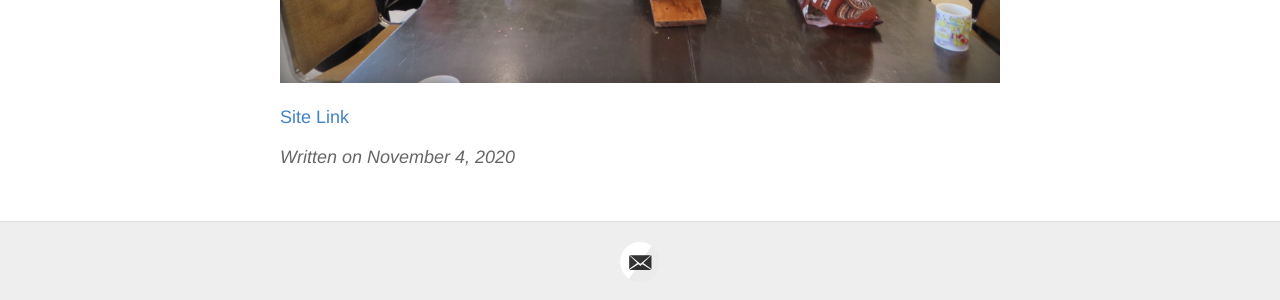
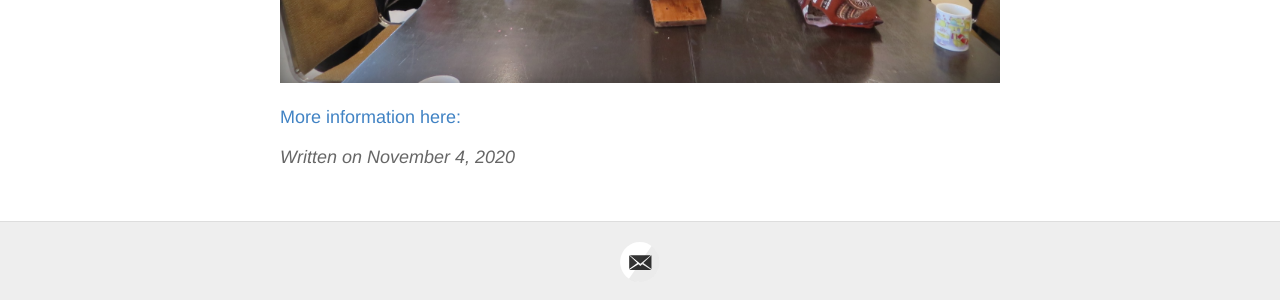
Before and after one commit to bcmensshed/bcmensshed.github.io, a Jekyll site: the page built from _posts/2020-11-04-ParklandNov20.md, in a window 1280 px wide. Shown: the part 771-1071 px from the top of the page. Built offline with Jekyll 4.4.1, drawn with Linux system fonts in a browser that asks for light colours.

Commit message:
Update 2020-11-04-ParklandNov20.md

```diff
--- a/_posts/2020-11-04-ParklandNov20.md
+++ b/_posts/2020-11-04-ParklandNov20.md
@@ -8,4 +8,4 @@
 
 ![_config.yml]({{ site.baseurl }}/images/Suicide.jpg)
 
-[Site Link](https://menssheds.ca/cbc-looks-at-how-mens-sheds-is-combating-suicide/)
+[More information here:](https://menssheds.ca/cbc-looks-at-how-mens-sheds-is-combating-suicide/)
```
